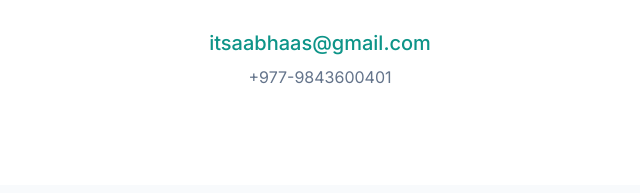
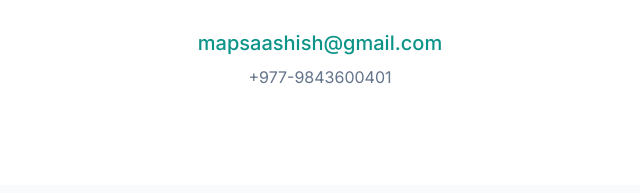
Before and after one commit to mapsaashish/My-Profile, a plain HTML site: page index.html in a window 1280 px wide. Shown: the part 3817-4010 px from the top of the page, 320-960 px from the left. Drawn offline with nearby package versions, Linux system fonts and the light colour scheme.

Commit message:
Update index.html

```diff
--- a/index.html
+++ b/index.html
@@ -145,7 +145,7 @@
              <h2 class="text-3xl font-bold text-slate-800">Let's Connect</h2>
              <p class="mt-2 text-slate-600 max-w-xl mx-auto">I'm always open to discussing new projects, creative ideas, or opportunities to be part of an innovative team. Feel free to reach out.</p>
              <div class="mt-8">
-                 <a href="mailto:itsaabhaas@gmail.com" class="text-xl text-teal-600 font-medium hover:underline">itsaabhaas@gmail.com</a>
+                 <a href="mailto:mapsaashish@gmail.com" class="text-xl text-teal-600 font-medium hover:underline">mapsaashish@gmail.com</a>
                  <p class="text-slate-500 mt-2">+977-9843600401</p>
              </div>
         </section>
```
